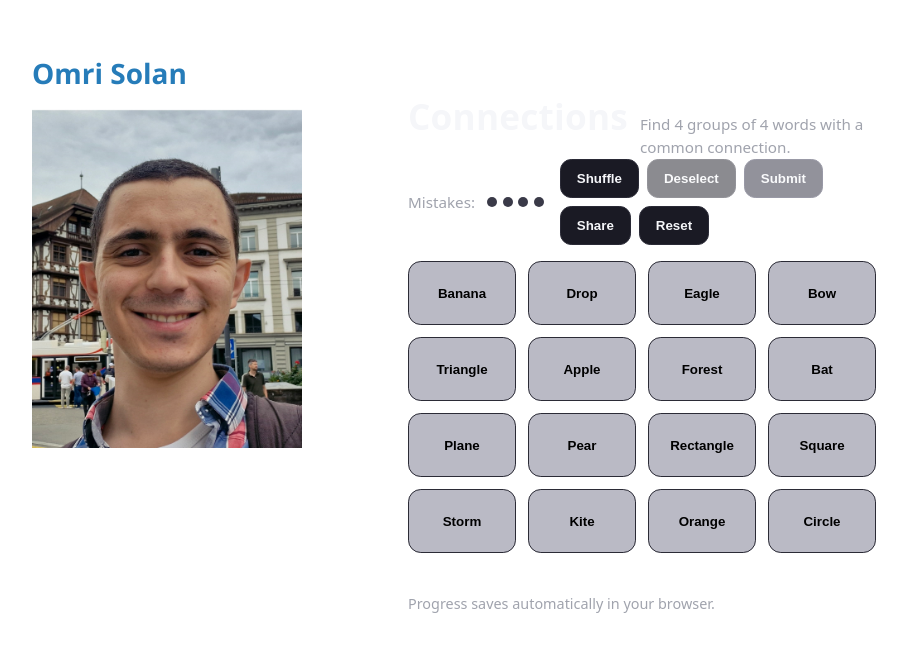
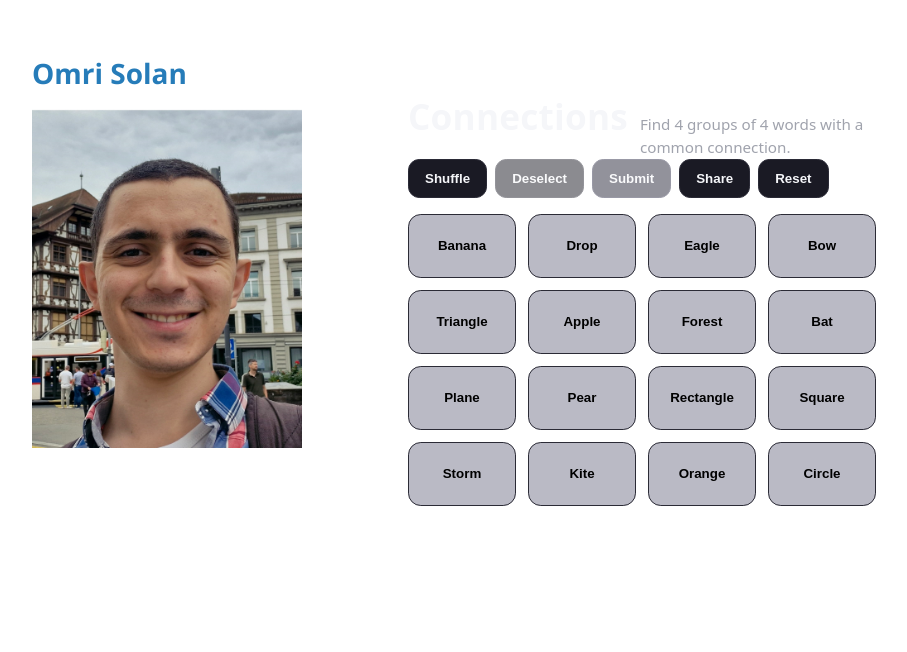
Before and after one commit to omriso/omriso.github.io, a Jekyll site: the page built from game.html, in a window 1280 px wide. Shown: the top 652 px of the page, without its empty margins (178-1085 px from the left). Built offline with Jekyll 4.4.1, drawn with Linux system fonts in a browser that asks for light colours; the repository's description, which GitHub fills in, is left out; some of the changed lines change nothing that is shown.

Commit message:
removed all mistakes

```diff
--- a/game.html
+++ b/game.html
@@ -71,7 +71,6 @@ You can also create multiple puzzles by duplicating this file with different `pe
   .cx-rows { display: grid; gap: .6rem; margin: 1.25rem 0; }
   .cx-row { background: var(--card); border: 1px solid #232331; border-radius: .9rem; padding: .8rem 1rem; }
   .cx-row-title { font-weight: 900; }
-  .cx-strikes { display: flex; gap: .35rem; align-items: center; }
   .cx-dot { width: 10px; height: 10px; border-radius: 99px; background: #3a3a48; }
   .cx-dot.on { background: var(--bad); }
   .cx-flex { display: flex; align-items: center; justify-content: space-between; gap: 1rem; }
@@ -87,13 +86,6 @@ You can also create multiple puzzles by duplicating this file with different `pe
   </div>
 
   <div class="cx-flex">
-    <div class="cx-strikes" id="cx-strikes" aria-label="mistakes">
-      <span class="cx-sub" style="margin-right:.4rem">Mistakes:</span>
-      <div class="cx-dot" data-i="0"></div>
-      <div class="cx-dot" data-i="1"></div>
-      <div class="cx-dot" data-i="2"></div>
-      <div class="cx-dot" data-i="3"></div>
-    </div>
     <div class="cx-controls">
       <button class="cx-btn" id="btn-shuffle" type="button">Shuffle</button>
       <button class="cx-btn" id="btn-deselect" type="button">Deselect</button>
@@ -107,7 +99,7 @@ You can also create multiple puzzles by duplicating this file with different `pe
 
   <div class="cx-rows" id="cx-rows" aria-live="polite"></div>
   <div class="cx-status" id="cx-status"></div>
-  <div class="cx-footer">Progress saves automatically in your browser.</div>
+  <!-- <div class="cx-footer">Progress saves automatically in your browser.</div> -->
 </div>
 <div id="cx-toast" class="cx-toast" role="status" aria-live="polite">Copied!</div>
 
@@ -127,7 +119,6 @@ You can also create multiple puzzles by duplicating this file with different `pe
   const root = document.getElementById('cx-grid');
   const rowsEl = document.getElementById('cx-rows');
   const statusEl = document.getElementById('cx-status');
-  const strikesEl = document.getElementById('cx-strikes');
   const toastEl = document.getElementById('cx-toast');
 
   const submitBtn = document.getElementById('btn-submit');
@@ -153,7 +144,6 @@ You can also create multiple puzzles by duplicating this file with different `pe
     pool: shuffle([...words]),
     solved: [], // [{name,color,words:[...] }]
     selected: [], // words
-    mistakes: 0,
   };
 
   renderAll();
@@ -196,26 +186,11 @@ You can also create multiple puzzles by duplicating this file with different `pe
       saveState();
       // Win?
       if(state.solved.length === 4){
-        flashStatus('You solved it!');
+        flashStatus('פתרת! אני אוהב אותך!');
       }
     } else {
       // Wrong
-      state.mistakes = Math.min(4, state.mistakes + 1);
-      shakeGrid();
-      renderStrikes();
-      saveState();
-      if(state.mistakes >= 4){
-        revealAll();
-      } else {
-        // helpful hint: if 3 of 4 are same category, swap one random
-        const hint = autoSwapHint(state.selected);
-        if(hint){
-          flashStatus('Close! 3 of those belong together.');
-          // Optional: perform a swap to keep play dynamic
-        } else {
-          flashStatus('Not a group.');
-        }
-      }
+      state.selected = []; renderGrid();
     }
   }
 
@@ -225,27 +200,10 @@ You can also create multiple puzzles by duplicating this file with different `pe
     return Object.values(count).some(v=>v===3);
   }
 
-  function revealAll(){
-    // Move remaining categories to solved, preserving their colors
-    const remainingByCat = new Map();
-    state.pool.forEach(w=>{
-      const {name,color} = catMap.get(w);
-      if(!remainingByCat.has(name)) remainingByCat.set(name, { name, color, words: [] });
-      remainingByCat.get(name).words.push(w);
-    });
-    [...remainingByCat.values()].forEach(row => state.solved.push(row));
-    state.pool = [];
-    state.selected = [];
-    renderAll();
-    saveState();
-    flashStatus('Out of mistakes. Revealed the rest.');
-  }
-
   // Rendering
   function renderAll(){
     renderRows();
     renderGrid();
-    renderStrikes();
   }
 
   function renderRows(){
@@ -277,12 +235,6 @@ You can also create multiple puzzles by duplicating this file with different `pe
     deselectBtn.disabled = state.selected.length === 0;
     shuffleBtn.disabled = state.pool.length === 0;
   }
-
-  function renderStrikes(){
-    const dots = strikesEl.querySelectorAll('.cx-dot');
-    dots.forEach((d,i)=>{ d.classList.toggle('on', i < state.mistakes); });
-  }
-
   // Helpers
   function shuffle(arr){
     const a = [...arr];
```
